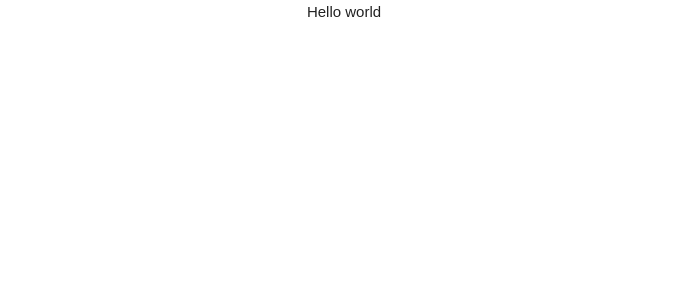
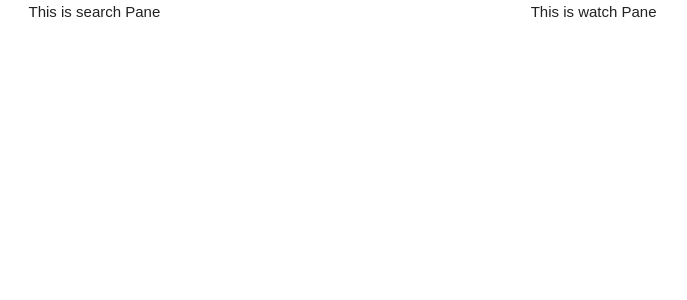
Before and after one commit to Takamichi-tsutsumi/gitrepo-manager, a React app: page / in a window 1280 px wide. Shown: the top 300 px of the page, without its empty margins (296-983 px from the left). Built offline with nearby package versions, Linux system fonts and the light colour scheme.

Commit message:
panes container boilerplate

```diff
--- a/src/containers/App.js
+++ b/src/containers/App.js
@@ -1,11 +1,16 @@
 import React, { Component } from 'react';
+import SearchPane from './SearchPane';
+import WatchPane from './WatchPane';
 import './App.css';
 
 class App extends Component {
   render() {
     return (
-      <div className="App">
-        Hello world
+      <div className="App container">
+        <div className="row">
+          <SearchPane />
+          <WatchPane />
+        </div>
       </div>
     );
   }
--- /dev/null
+++ b/src/containers/SearchPane.js
@@ -0,0 +1,15 @@
+import React, { Component } from 'react';
+
+
+class SearchPane extends Component {
+  render() {
+    return (
+      <div className="columns six">
+        This is search Pane
+      </div>
+    );
+  }
+}
+
+
+export default SearchPane;
--- /dev/null
+++ b/src/containers/WatchPane.js
@@ -0,0 +1,15 @@
+import React, { Component } from 'react';
+
+
+class WatchPane extends Component {
+  render() {
+    return (
+      <div className="columns six">
+        This is watch Pane
+      </div>
+    );
+  }
+}
+
+
+export default WatchPane;
```
